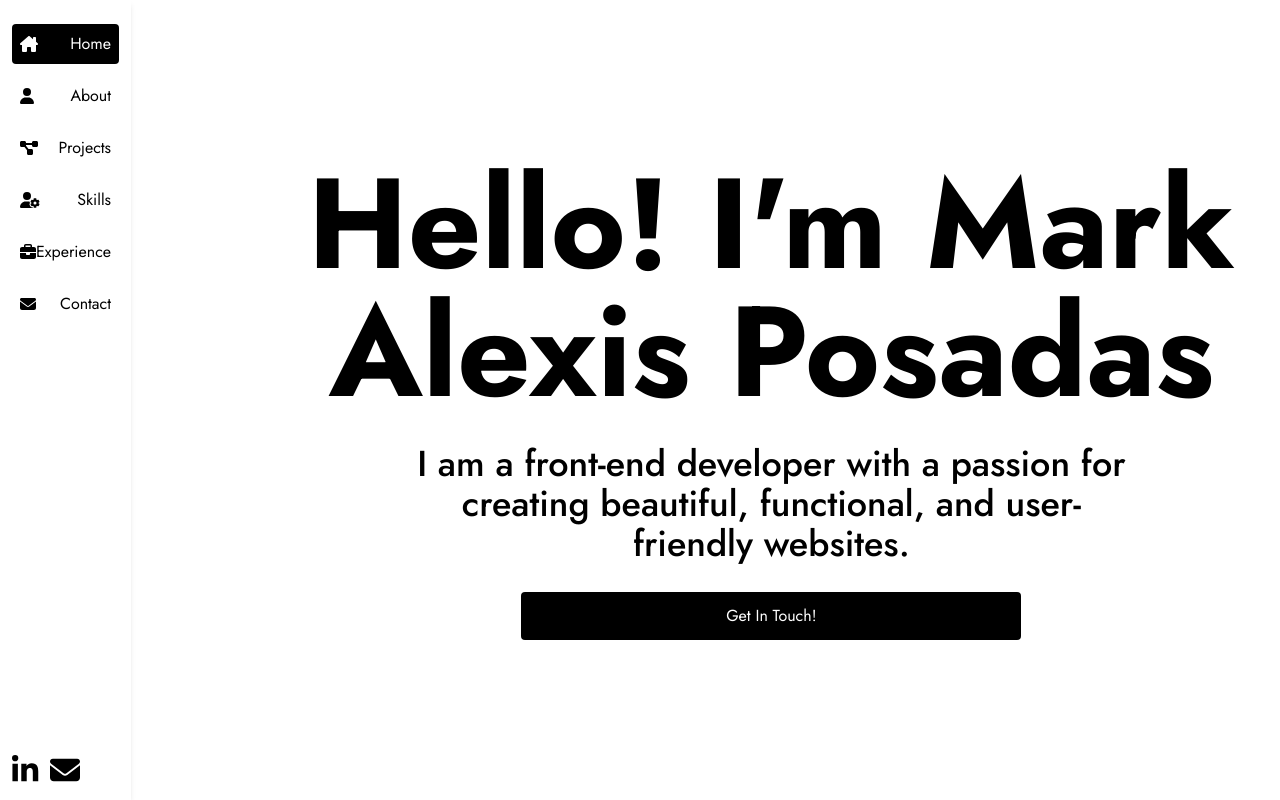
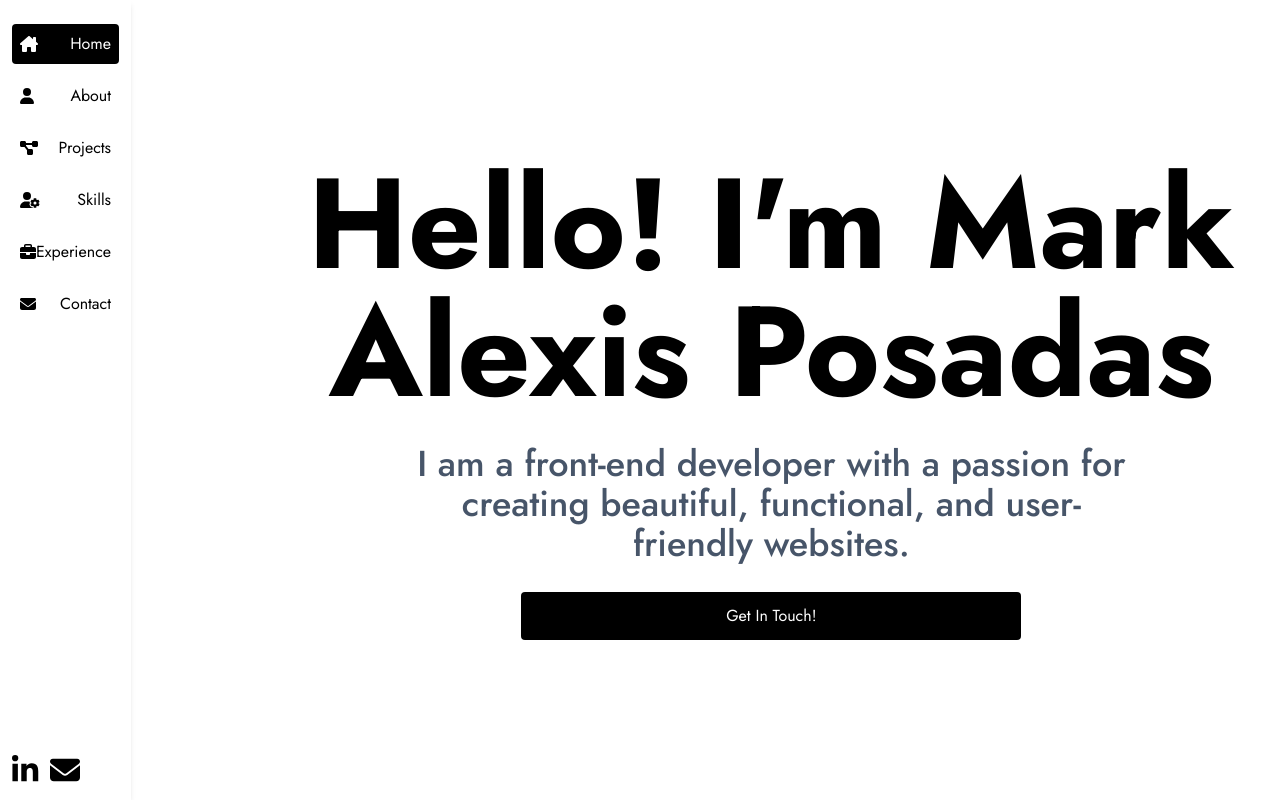
Before and after one commit to Mark-Alexis-Posadas/react-portfolio, a React (Vite) app: page / in a window 1280 px wide. Shown: the top 800 px of the page. Built offline with nearby package versions, Linux system fonts and the light colour scheme.

Commit message:
change color homepage subtitle

```diff
--- a/src/pages/Home/Home.jsx
+++ b/src/pages/Home/Home.jsx
@@ -22,7 +22,7 @@ export default function Home() {
         <h1 className="text-9xl font-bold">
           Hello! I'm Mark <br /> Alexis Posadas
         </h1>
-        <p className="text-4xl font-medium  max-w-[739px] m-auto my-7">
+        <p className="text-4xl text-slate-600 font-medium  max-w-[739px] m-auto my-7">
           I am a front-end developer with a passion for creating beautiful,
           functional, and user-friendly websites.
         </p>
```
